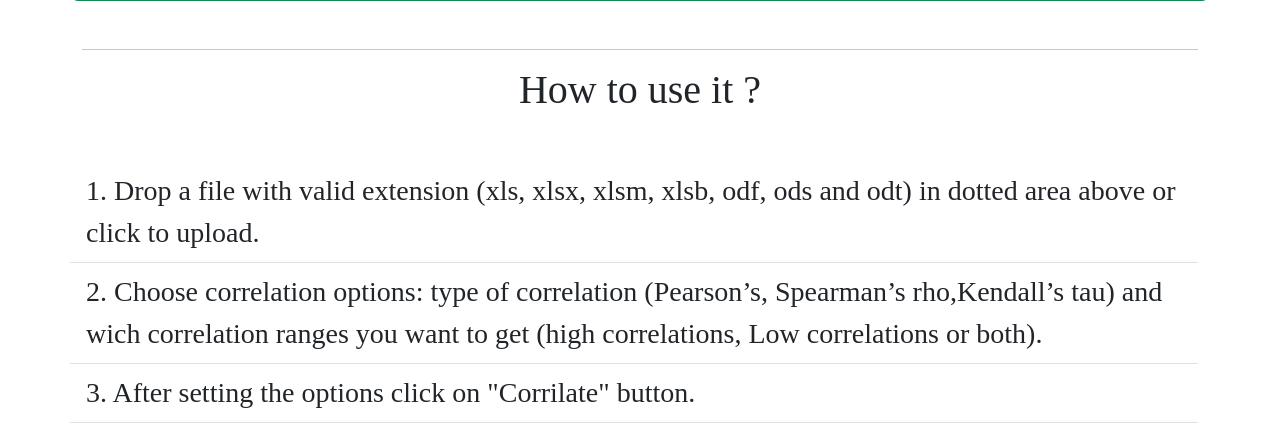
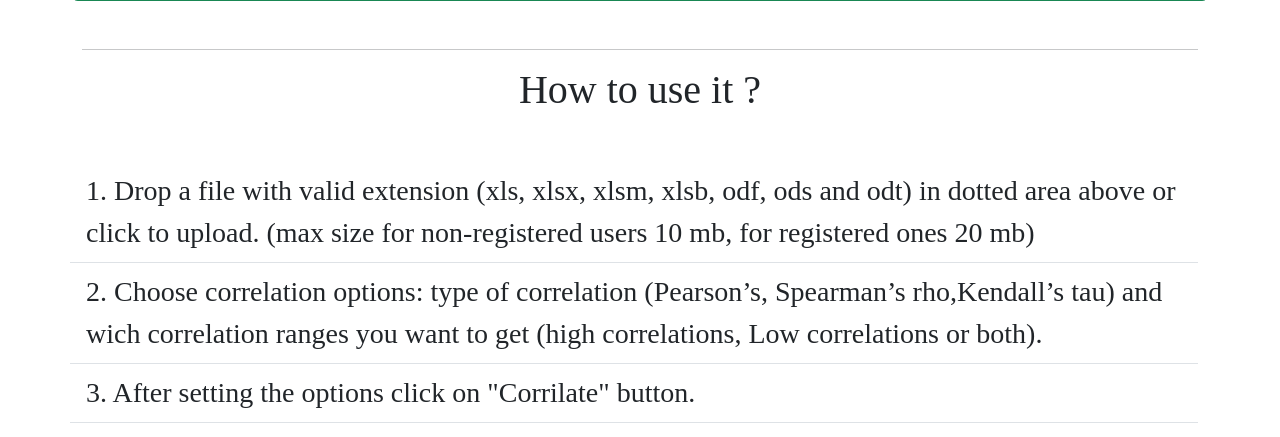
Before and after one commit to ValeriiLindenPy/Corrila, a Django app: page /correlate-data/ in a window 1280 px wide. Shown: the part 556-993 px from the top of the page. Run offline with Django 4.2, Linux system fonts and the light colour scheme; some web fonts are replaced.

Commit message:
file size limit

```diff
--- a/core/urls.py
+++ b/core/urls.py
@@ -10,7 +10,7 @@ urlpatterns = [
     path('articles/<slug:article_slug>/',
          ShowArticlePage.as_view(), name='article'),
     path('correlate-data/', ShowCorrelation.as_view(), name='correlate'),
-    path('correlate-data/error', ErrorView.as_view(), name='error'),
+    path('correlate-data/error', error_view, name='error'),
     path('feedback/', FeedbackFormView.as_view(), name='feedback'),
     path('feedback/success', FeedSuccessbackFormView.as_view(), name='success'),
     path('add-article/', CreateArticleView.as_view(), name='add-article'),
--- a/core/views.py
+++ b/core/views.py
@@ -1,5 +1,7 @@
+from django.conf import settings
 from django.contrib.auth.mixins import LoginRequiredMixin
-from django.http import HttpResponse
+from django.core.exceptions import ValidationError
+from django.http import HttpResponse, HttpResponseRedirect
 from django.shortcuts import get_object_or_404, redirect, render
 from django.urls import reverse_lazy
 from django.utils.datastructures import MultiValueDictKeyError
@@ -68,11 +70,24 @@ class ShowCorrelation(View):
         return render(request, self.template, self.content)
 
     def post(self, request):
+        error_url = reverse('error')
         try:
             file = request.FILES["excel_file"]
         except MultiValueDictKeyError:
             # Redirect the user to the desired URL or display an error message
-            return redirect('error')
+            message = "Error: File upload failed - maybe you forgot to upload it"
+            return HttpResponseRedirect(f"{error_url}?message={message}")
+
+        # Default limit for non-authenticated users
+        file_size_limit = settings.NON_AUTHENTICATED_FILE_SIZE_LIMIT
+        if request.user.is_authenticated:
+            # Limit for authenticated users
+            file_size_limit = settings.AUTHENTICATED_FILE_SIZE_LIMIT
+
+        if file.size > file_size_limit:
+            # Redirect the user to the desired URL or display an error message
+            message = "Error: File upload failed max size exceeded for non-registered users 10 mb, for registered ones 20 mb"
+            return HttpResponseRedirect(f"{error_url}?message={message}")
 
         high_choice = False
         low_choice = False
@@ -153,8 +168,12 @@ class FeedSuccessbackFormView(TemplateView):
     template_name = "success-feedback.html"
 
 
-class ErrorView(TemplateView):
-    template_name = "error.html"
+def error_view(request):
+    message = request.GET.get('message', '')
+    context = {
+        'message': message
+    }
+    return render(request, 'error.html', context)
 
 
 class CreateArticleView(View, LoginRequiredMixin):
--- a/corrila/settings.py
+++ b/corrila/settings.py
@@ -143,3 +143,7 @@ EMAIL_HOST_PASSWORD = "evnouqicqnafbuqa"
 EMAIL_USE_TLS = True
 EMAIL_PORT = 587
 DEFAULT_FROM_EMAIL = "valeriilinden@gmail.com"
+
+# Files hendlers
+NON_AUTHENTICATED_FILE_SIZE_LIMIT = 10 * 1024 * 1024  # 10 MB
+AUTHENTICATED_FILE_SIZE_LIMIT = 20 * 1024 * 1024  # 20 MB
--- a/templates/correlate.html
+++ b/templates/correlate.html
@@ -10,7 +10,7 @@
       {% csrf_token %}
       <div class="row">
 
-        <div id='drop-zone' class="drop-zone col-md-6">
+        <div id="drop-zone" class="drop-zone col-md-6">
 
 
           <div class="dropzone">Drag and drop your file here or click upload</div>
@@ -81,7 +81,8 @@
       <h1 class="text-center mb-5">How to use it ?</h1>
       <ul class="list-group list-group-flush fs-3">
         <li class="list-group-item">1. Drop a file with valid extension (xls, xlsx, xlsm, xlsb, odf, ods and odt) in
-          dotted area above or click to upload. </li>
+          dotted area above or click to upload. (max size for non-registered users 10 mb, for registered ones 20 mb)
+        </li>
         <li class="list-group-item">2. Choose correlation options: type of correlation (Pearson’s, Spearman’s
           rho,Kendall’s tau) and wich correlation ranges you want to get (high correlations, Low correlations or both).
         </li>
--- a/templates/error.html
+++ b/templates/error.html
@@ -17,7 +17,7 @@
 
                 <div class="col-md-10 col-lg-6 col-xl-5 order-2 order-lg-1 text-center">
 
-                  <h2 style="padding-top: 6em;">You choose wrong data or forgot to upload a file</h2>
+                  <h2 style="padding-top: 6em;">{{message}}</h2>
 
 
 
--- a/templates/partials/_footer.html
+++ b/templates/partials/_footer.html
@@ -58,7 +58,7 @@
           <ul class="nav  flex-column fs-5">
 
             <li class="nav-item mb-2">
-              <a href="" class="nav-link p-0 text-muted">
+              <a href="mailto:corrila.online@gmail.com" class="nav-link p-0 text-muted">
                 corrila.online@gmail.com
               </a>
             </li>
```
